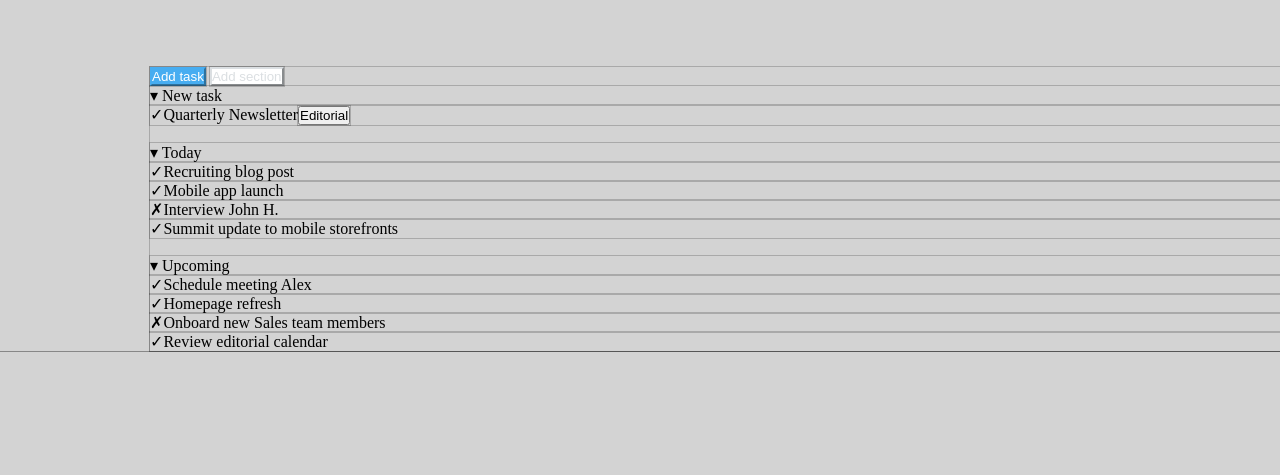
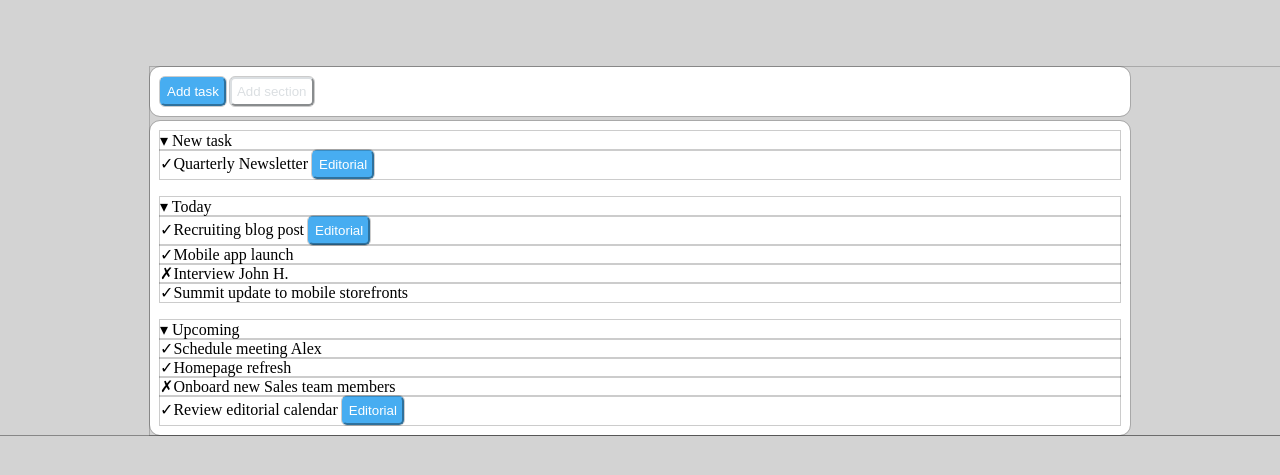
Before and after one commit to ruzica-glavas/html-css-toboolist, a plain HTML site: page index.html in a window 1280 px wide. Shown: the part 57-532 px from the top of the page. Drawn offline with Linux system fonts and the light colour scheme.

Commit message:
add: border-radius

```diff
--- a/index.html
+++ b/index.html
@@ -19,14 +19,23 @@
     </header>
 
     <main>
+
+        <div class="principal-buttons">
+
         <button class="first-button">Add task</button>
         <button class="second-button">Add section</button>
+
+        </div>
+
+        <div class="list">
+
         <p>&#9662 New task</p>
-        <p>&check;Quarterly Newsletter<button>Editorial</button></p>
+        <p>&check;Quarterly Newsletter <button class="first-button">Editorial</button></p>
 
         <br>
+
         <p>&#9662 Today</p>
-        <p>&check;Recruiting blog post</p>
+        <p>&check;Recruiting blog post <button class="first-button">Editorial</button></p>
         <p>&check;Mobile app launch</p>
         <p>&cross;Interview John H.</p>
         <p>&check;Summit update to mobile storefronts</p>
@@ -37,10 +46,9 @@
         <p>&check;Schedule meeting Alex</p>
         <p>&check;Homepage refresh</p>
         <p>&cross;Onboard new Sales team members</p>
-        <p>&check;Review editorial calendar</p>
+        <p>&check;Review editorial calendar <button class="first-button">Editorial</button></p>
 
-
-
+        </div>
 
 
 
--- a/style.css
+++ b/style.css
@@ -19,14 +19,34 @@ main{
     margin-left: 150px;
 }
 
+.principal-buttons{
+    margin-bottom: 5px;
+    margin-right: 150px;
+    contain: cover;
+    background-color: white;
+    padding: 10px;
+    border-radius:10px;
+}
+
 .first-button{
     background-color: #47adf1;
     color:white;
     border-color: #47adf1;
+    border-radius: 5px;
+    padding:5px;
 }
 
 .second-button{
     background-color: white;
     color:#dbdfe2;
     border-color: #dbdfe2;
+    border-radius:5px;
+    padding:5px;
 }
+
+.list{
+    background-color: white;
+    margin-right: 150px;
+    padding:10px;
+    border-radius:10px;
+}
```
